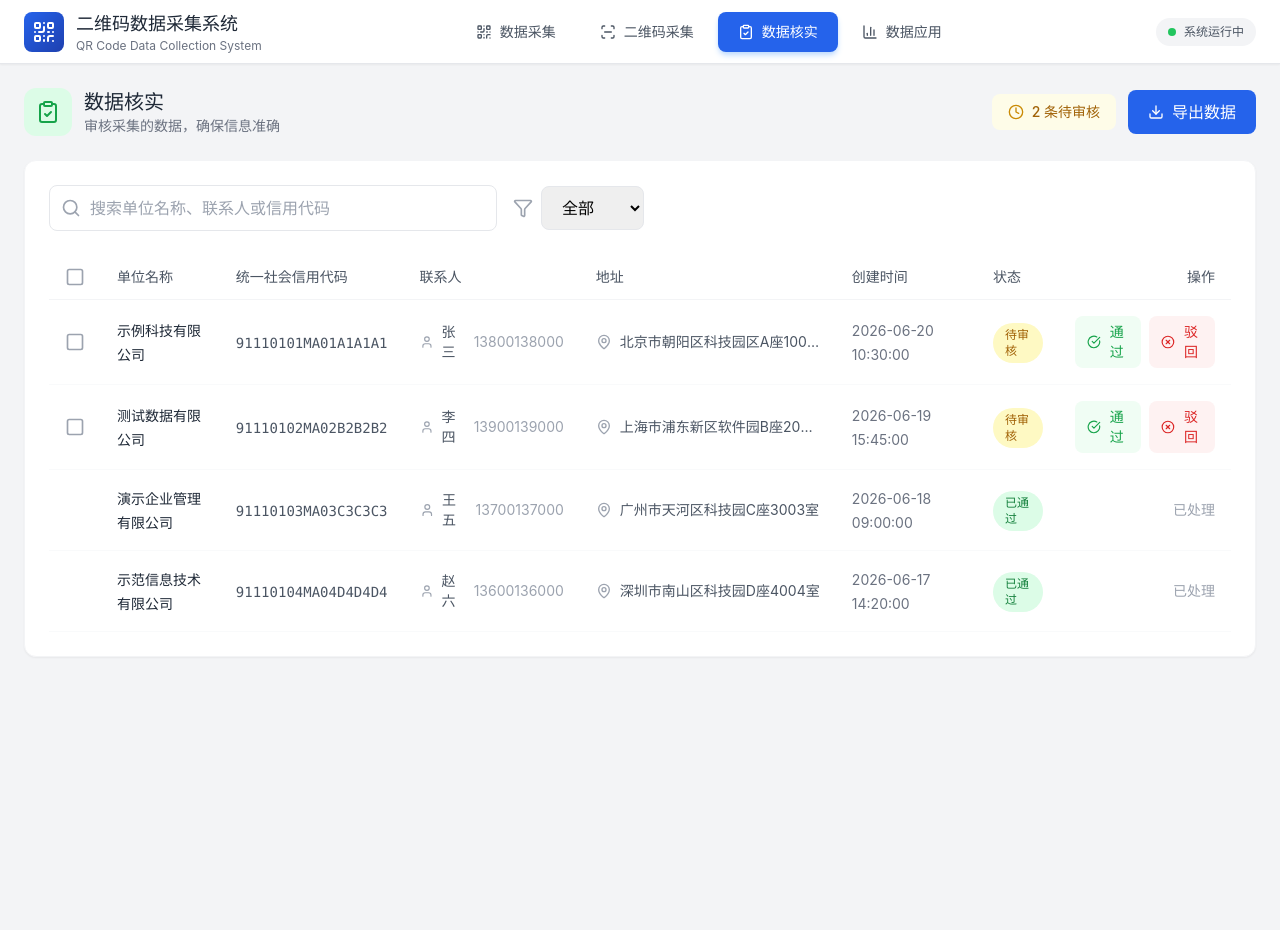
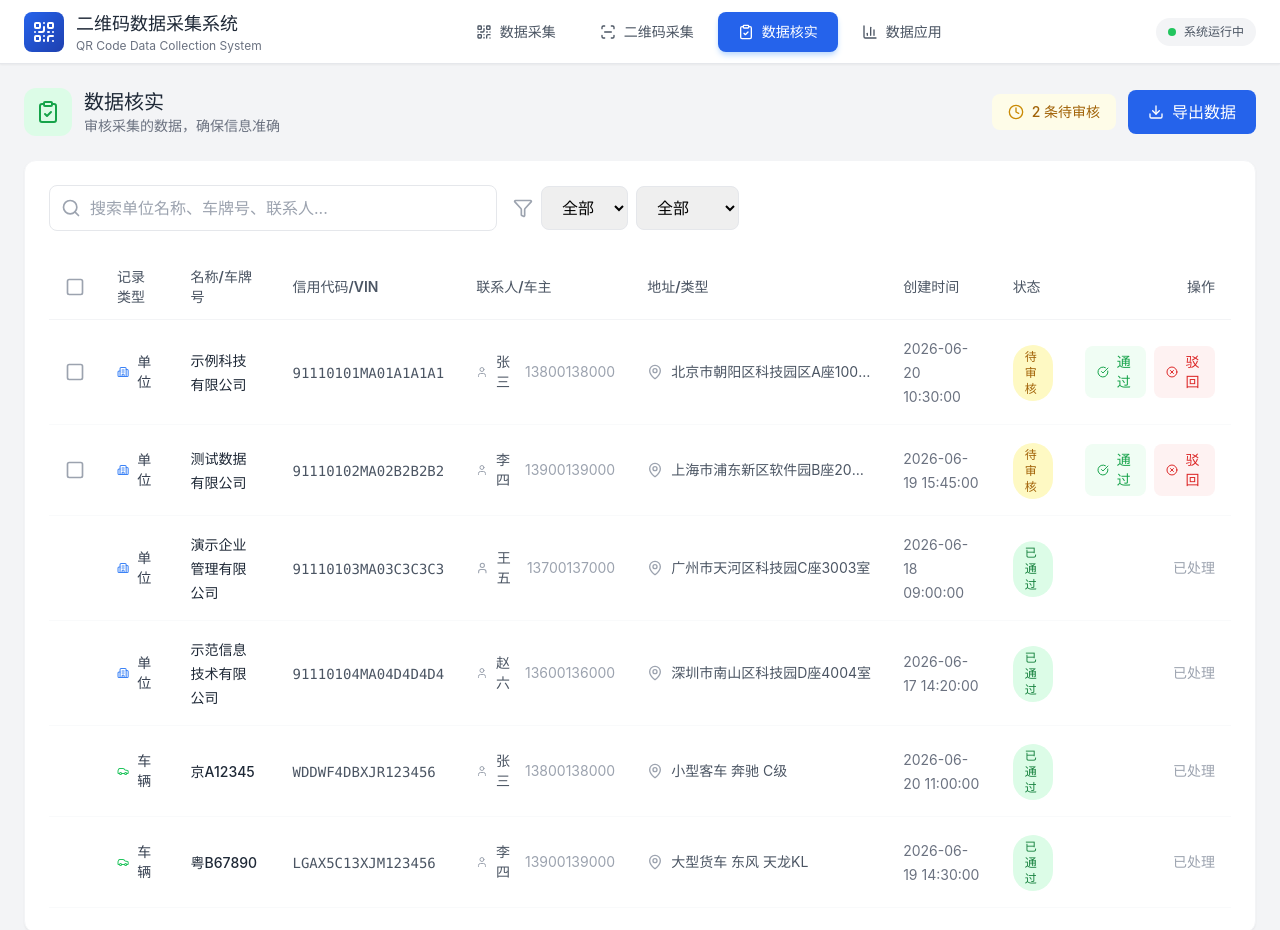
Before and after one commit to tangyushan119/33erweima, a Vue app: page /data-verify in a window 1280 px wide. Shown: the top 930 px of the page. Before the commit the page ends 800 px from the top, so only its background shows below. Built offline with nearby package versions, Linux system fonts and the light colour scheme.

Commit message:
.2543649736892921:d0ccf1ab7a01c6c1374ed78a608a443e_6a37974e6723e158876f59e7.6a379f876723e158876f5b26.6a379f87757acb40a67794ea:Trae CN.T(2026/6/21 16:23:35)

```diff
--- a/src/pages/DataVerify.vue
+++ b/src/pages/DataVerify.vue
@@ -1,11 +1,12 @@
 <script setup lang="ts">
 import { ref, computed } from 'vue'
-import { ClipboardCheck, CheckCircle, XCircle, Search, Filter, Clock, User, MapPin, CheckSquare, Square, Download, AlertCircle } from 'lucide-vue-next'
-import { useDataStore } from '@/stores/dataStore'
+import { ClipboardCheck, CheckCircle, XCircle, Search, Filter, Clock, User, MapPin, CheckSquare, Square, Download, AlertCircle, Car, Building2 } from 'lucide-vue-next'
+import { useDataStore, type VehicleRecord } from '@/stores/dataStore'
 import { exportToExcel, exportToCsv, validateExportData, type ExportFieldConfig, type ExportValidationResult } from '@/lib/export'
 
 const searchKeyword = ref('')
 const filterStatus = ref('all')
+const filterType = ref('all')
 const selectedIds = ref<string[]>([])
 const exportFormat = ref<'excel' | 'csv'>('excel')
 const showExportModal = ref(false)
@@ -13,10 +14,17 @@ const validationResult = ref<ExportValidationResult | null>(null)
 
 const dataStore = useDataStore()
 
-const allRecords = computed(() => [
-  ...dataStore.pendingRecords,
-  ...dataStore.approvedRecords,
-  ...dataStore.rejectedRecords,
+interface AuditRecord extends VehicleRecord {
+  recordType?: 'vehicle' | 'unit'
+}
+
+const allRecords = computed((): AuditRecord[] => [
+  ...dataStore.pendingRecords.map(r => ({ ...r, recordType: 'unit' as const })),
+  ...dataStore.approvedRecords.map(r => ({ ...r, recordType: 'unit' as const })),
+  ...dataStore.rejectedRecords.map(r => ({ ...r, recordType: 'unit' as const })),
+  ...dataStore.vehiclePendingRecords.map(r => ({ ...r, recordType: 'vehicle' as const })),
+  ...dataStore.vehicleApprovedRecords.map(r => ({ ...r, recordType: 'vehicle' as const })),
+  ...dataStore.vehicleRejectedRecords.map(r => ({ ...r, recordType: 'vehicle' as const })),
 ])
 
 const statusOptions = [
@@ -26,6 +34,12 @@ const statusOptions = [
   { value: 'rejected', label: '已驳回' },
 ]
 
+const typeOptions = [
+  { value: 'all', label: '全部' },
+  { value: 'unit', label: '单位' },
+  { value: 'vehicle', label: '车辆' },
+]
+
 const filteredRecords = computed(() => {
   let result = allRecords.value
 
@@ -33,19 +47,32 @@ const filteredRecords = computed(() => {
     result = result.filter(record => record.status === filterStatus.value)
   }
 
+  if (filterType.value !== 'all') {
+    result = result.filter(record => record.recordType === filterType.value)
+  }
+
   if (searchKeyword.value) {
     const keyword = searchKeyword.value.toLowerCase()
-    result = result.filter(record =>
-      record.unitName.toLowerCase().includes(keyword) ||
-      record.contactName.toLowerCase().includes(keyword) ||
-      record.creditCode.toLowerCase().includes(keyword)
-    )
+    result = result.filter(record => {
+      if (record.recordType === 'vehicle') {
+        return record.plateNumber.toLowerCase().includes(keyword) ||
+               record.vehicleBrand.toLowerCase().includes(keyword) ||
+               record.ownerName.toLowerCase().includes(keyword) ||
+               record.unitName.toLowerCase().includes(keyword)
+      } else {
+        return record.unitName.toLowerCase().includes(keyword) ||
+               record.contactName.toLowerCase().includes(keyword) ||
+               record.creditCode.toLowerCase().includes(keyword)
+      }
+    })
   }
 
   return result
 })
 
-const pendingCount = computed(() => dataStore.pendingRecords.length)
+const pendingCount = computed(() =>
+  dataStore.pendingRecords.length + dataStore.vehiclePendingRecords.length
+)
 
 const pendingRecords = computed(() => {
   return filteredRecords.value.filter(r => r.status === 'pending')
@@ -62,13 +89,24 @@ const handleFilterChange = () => {
   selectedIds.value = []
 }
 
-const handleApprove = (id: string) => {
-  dataStore.approveRecord(id)
+const handleApprove = (id: string, recordType: 'unit' | 'vehicle') => {
+  if (recordType === 'vehicle') {
+    dataStore.approveVehicleRecord(id)
+  } else {
+    dataStore.approveRecord(id)
+  }
   selectedIds.value = selectedIds.value.filter(i => i !== id)
 }
 
-const handleReject = (id: string) => {
-  dataStore.rejectRecord(id)
+const handleReject = (id: string, recordType: 'unit' | 'vehicle') => {
+  const reason = prompt('请输入驳回原因：')
+  if (reason !== null) {
+    if (recordType === 'vehicle') {
+      dataStore.rejectVehicleRecord(id, reason)
+    } else {
+      dataStore.rejectRecord(id)
+    }
+  }
   selectedIds.value = selectedIds.value.filter(i => i !== id)
 }
 
@@ -91,13 +129,50 @@ const handleSelectOne = (id: string) => {
 
 const handleBatchApprove = () => {
   if (selectedIds.value.length === 0) return
-  dataStore.batchApproveRecords(selectedIds.value)
+  const unitIds: string[] = []
+  const vehicleIds: string[] = []
+
+  pendingRecords.value.forEach(r => {
+    if (r.recordType === 'vehicle') {
+      vehicleIds.push(r.id)
+    } else {
+      unitIds.push(r.id)
+    }
+  })
+
+  if (unitIds.length > 0) {
+    dataStore.batchApproveRecords(unitIds)
+  }
+  if (vehicleIds.length > 0) {
+    vehicleIds.forEach(id => dataStore.approveVehicleRecord(id))
+  }
+
   selectedIds.value = []
 }
 
 const handleBatchReject = () => {
   if (selectedIds.value.length === 0) return
-  dataStore.batchRejectRecords(selectedIds.value)
+  const reason = prompt('请输入驳回原因：')
+  if (reason === null) return
+
+  const unitIds: string[] = []
+  const vehicleIds: string[] = []
+
+  pendingRecords.value.forEach(r => {
+    if (r.recordType === 'vehicle') {
+      vehicleIds.push(r.id)
+    } else {
+      unitIds.push(r.id)
+    }
+  })
+
+  if (unitIds.length > 0) {
+    dataStore.batchRejectRecords(unitIds)
+  }
+  if (vehicleIds.length > 0) {
+    vehicleIds.forEach(id => dataStore.rejectVehicleRecord(id, reason))
+  }
+
   selectedIds.value = []
 }
 
@@ -128,11 +203,16 @@ const getStatusText = (status: string) => {
 }
 
 const exportFields: ExportFieldConfig[] = [
-  { key: 'unitName', label: '单位名称', required: true },
-  { key: 'creditCode', label: '统一社会信用代码', required: true },
-  { key: 'contactName', label: '联系人', required: true },
-  { key: 'contactPhone', label: '联系电话', required: true },
+  { key: 'recordType', label: '记录类型', formatter: (v) => (v === 'vehicle' ? '车辆' : '单位') },
+  { key: 'unitName', label: '单位名称' },
+  { key: 'plateNumber', label: '车牌号' },
+  { key: 'creditCode', label: '统一社会信用代码' },
+  { key: 'contactName', label: '联系人/车主' },
+  { key: 'contactPhone', label: '联系电话/车主电话' },
   { key: 'address', label: '地址' },
+  { key: 'vehicleType', label: '车辆类型' },
+  { key: 'vehicleBrand', label: '车辆品牌' },
+  { key: 'vehicleModel', label: '车辆型号' },
   { key: 'createTime', label: '创建时间' },
   { key: 'status', label: '状态', formatter: (v) => getStatusText(v as string) },
 ]
@@ -209,13 +289,22 @@ const performExport = () => {
             v-model="searchKeyword"
             @keyup.enter="handleSearch"
             type="text"
-            placeholder="搜索单位名称、联系人或信用代码"
+            placeholder="搜索单位名称、车牌号、联系人..."
             class="w-full pl-10 pr-4 py-2.5 border border-gray-200 rounded-lg focus:ring-2 focus:ring-blue-500 focus:border-blue-500"
           />
         </div>
 
         <div class="flex items-center gap-2">
           <Filter class="w-5 h-5 text-gray-400" />
+          <select
+            v-model="filterType"
+            @change="handleFilterChange"
+            class="px-4 py-2.5 border border-gray-200 rounded-lg focus:ring-2 focus:ring-blue-500 focus:border-blue-500"
+          >
+            <option v-for="option in typeOptions" :key="option.value" :value="option.value">
+              {{ option.label }}
+            </option>
+          </select>
           <select
             v-model="filterStatus"
             @change="handleFilterChange"
@@ -268,10 +357,11 @@ const performExport = () => {
                   <Square v-else class="w-5 h-5" />
                 </button>
               </th>
-              <th class="text-left py-3 px-4 text-sm font-semibold text-gray-600">单位名称</th>
-              <th class="text-left py-3 px-4 text-sm font-semibold text-gray-600">统一社会信用代码</th>
-              <th class="text-left py-3 px-4 text-sm font-semibold text-gray-600">联系人</th>
-              <th class="text-left py-3 px-4 text-sm font-semibold text-gray-600">地址</th>
+              <th class="text-left py-3 px-4 text-sm font-semibold text-gray-600">记录类型</th>
+              <th class="text-left py-3 px-4 text-sm font-semibold text-gray-600">名称/车牌号</th>
+              <th class="text-left py-3 px-4 text-sm font-semibold text-gray-600">信用代码/VIN</th>
+              <th class="text-left py-3 px-4 text-sm font-semibold text-gray-600">联系人/车主</th>
+              <th class="text-left py-3 px-4 text-sm font-semibold text-gray-600">地址/类型</th>
               <th class="text-left py-3 px-4 text-sm font-semibold text-gray-600">创建时间</th>
               <th class="text-left py-3 px-4 text-sm font-semibold text-gray-600">状态</th>
               <th class="text-right py-3 px-4 text-sm font-semibold text-gray-600">操作</th>
@@ -290,22 +380,39 @@ const performExport = () => {
                 </button>
               </td>
               <td class="py-4 px-4">
-                <span class="text-sm font-medium text-gray-800">{{ record.unitName }}</span>
+                <div class="flex items-center gap-2">
+                  <Building2 v-if="record.recordType === 'unit'" class="w-4 h-4 text-blue-500" />
+                  <Car v-else class="w-4 h-4 text-green-500" />
+                  <span class="text-sm font-medium text-gray-700">{{ record.recordType === 'unit' ? '单位' : '车辆' }}</span>
+                </div>
               </td>
               <td class="py-4 px-4">
-                <span class="text-sm text-gray-600 font-mono">{{ record.creditCode }}</span>
+                <span class="text-sm font-medium text-gray-800">
+                  {{ record.recordType === 'vehicle' ? record.plateNumber : record.unitName }}
+                </span>
+              </td>
+              <td class="py-4 px-4">
+                <span class="text-sm text-gray-600 font-mono">
+                  {{ record.recordType === 'vehicle' ? record.vin : record.creditCode }}
+                </span>
               </td>
               <td class="py-4 px-4">
                 <div class="flex items-center gap-2">
                   <User class="w-4 h-4 text-gray-400" />
-                  <span class="text-sm text-gray-600">{{ record.contactName }}</span>
-                  <span class="text-sm text-gray-400">{{ record.contactPhone }}</span>
+                  <span class="text-sm text-gray-600">
+                    {{ record.recordType === 'vehicle' ? record.ownerName : record.contactName }}
+                  </span>
+                  <span class="text-sm text-gray-400">
+                    {{ record.recordType === 'vehicle' ? record.ownerPhone : record.contactPhone }}
+                  </span>
                 </div>
               </td>
               <td class="py-4 px-4">
                 <div class="flex items-center gap-2">
                   <MapPin class="w-4 h-4 text-gray-400" />
-                  <span class="text-sm text-gray-600 truncate max-w-[200px]">{{ record.address }}</span>
+                  <span class="text-sm text-gray-600 truncate max-w-[200px]">
+                    {{ record.recordType === 'vehicle' ? (record.vehicleType + ' ' + record.vehicleBrand + ' ' + record.vehicleModel) : record.address }}
+                  </span>
                 </div>
               </td>
               <td class="py-4 px-4">
@@ -323,7 +430,7 @@ const performExport = () => {
                 <div class="flex items-center justify-end gap-2">
                   <button
                     v-if="record.status === 'pending'"
-                    @click="handleApprove(record.id)"
+                    @click="handleApprove(record.id, record.recordType || 'unit')"
                     class="flex items-center gap-1 px-3 py-1.5 text-sm font-medium text-green-600 bg-green-50 rounded-lg hover:bg-green-100 transition-colors"
                   >
                     <CheckCircle class="w-4 h-4" />
@@ -331,7 +438,7 @@ const performExport = () => {
                   </button>
                   <button
                     v-if="record.status === 'pending'"
-                    @click="handleReject(record.id)"
+                    @click="handleReject(record.id, record.recordType || 'unit')"
                     class="flex items-center gap-1 px-3 py-1.5 text-sm font-medium text-red-600 bg-red-50 rounded-lg hover:bg-red-100 transition-colors"
                   >
                     <XCircle class="w-4 h-4" />
--- a/src/pages/VehicleEntry.vue
+++ b/src/pages/VehicleEntry.vue
@@ -1,6 +1,6 @@
 <script setup lang="ts">
 import { ref, computed } from 'vue'
-import { Car, Info, Edit2, Trash2, Eye, EyeOff, CheckCircle, XCircle } from 'lucide-vue-next'
+import { Car, Info, Edit2, Trash2, Eye, EyeOff } from 'lucide-vue-next'
 import VehicleForm from '@/components/VehicleForm.vue'
 import { useDataStore, type VehicleRecord } from '@/stores/dataStore'
 
@@ -87,24 +87,11 @@ const handleToggleStatus = (id: string) => {
   dataStore.toggleVehicleActiveStatus(id)
 }
 
-const handleApprove = (id: string) => {
-  if (confirm('确定审核通过这条车辆记录吗？')) {
-    dataStore.approveVehicleRecord(id)
-  }
-}
-
-const handleReject = (id: string) => {
-  const reason = prompt('请输入驳回原因：')
-  if (reason !== null) {
-    dataStore.rejectVehicleRecord(id, reason)
-  }
-}
-
 const handleReset = () => {
   editingVehicle.value = null
 }
 
-const getAuditStatusText = (status: VehicleRecord['auditStatus']) => {
+const getStatusText = (status: VehicleRecord['status']) => {
   switch (status) {
     case 'pending': return '待审核'
     case 'approved': return '已通过'
@@ -113,7 +100,7 @@ const getAuditStatusText = (status: VehicleRecord['auditStatus']) => {
   }
 }
 
-const getAuditStatusClass = (status: VehicleRecord['auditStatus']) => {
+const getStatusClass = (status: VehicleRecord['status']) => {
   switch (status) {
     case 'pending': return 'bg-yellow-100 text-yellow-700'
     case 'approved': return 'bg-green-100 text-green-700'
@@ -228,12 +215,12 @@ const getAuditStatusClass = (status: VehicleRecord['auditStatus']) => {
                   <span class="text-sm font-bold text-gray-800">{{ vehicle.plateNumber }}</span>
                   <span
                     class="px-2 py-0.5 rounded-full text-xs font-medium"
-                    :class="getAuditStatusClass(vehicle.auditStatus)"
+                    :class="getStatusClass(vehicle.status)"
                   >
-                    {{ getAuditStatusText(vehicle.auditStatus) }}
+                    {{ getStatusText(vehicle.status) }}
                   </span>
                   <span
-                    v-if="vehicle.auditStatus === 'approved'"
+                    v-if="vehicle.status === 'approved'"
                     class="px-2 py-0.5 rounded-full text-xs font-medium"
                     :class="vehicle.activeStatus === 'active' ? 'bg-blue-100 text-blue-700' : 'bg-gray-100 text-gray-600'"
                   >
@@ -241,23 +228,7 @@ const getAuditStatusClass = (status: VehicleRecord['auditStatus']) => {
                   </span>
                 </div>
                 <div class="flex items-center gap-1">
-                  <template v-if="vehicle.auditStatus === 'pending'">
-                    <button
-                      @click="handleApprove(vehicle.id)"
-                      class="p-1.5 text-gray-400 hover:text-green-600 hover:bg-green-50 rounded transition-colors"
-                      title="审核通过"
-                    >
-                      <CheckCircle class="w-4 h-4" />
-                    </button>
-                    <button
-                      @click="handleReject(vehicle.id)"
-                      class="p-1.5 text-gray-400 hover:text-red-600 hover:bg-red-50 rounded transition-colors"
-                      title="驳回"
-                    >
-                      <XCircle class="w-4 h-4" />
-                    </button>
-                  </template>
-                  <template v-if="vehicle.auditStatus === 'approved'">
+                  <template v-if="vehicle.status === 'approved'">
                     <button
                       @click="handleToggleStatus(vehicle.id)"
                       class="p-1.5 text-gray-400 hover:text-blue-600 hover:bg-blue-50 rounded transition-colors"
@@ -267,7 +238,7 @@ const getAuditStatusClass = (status: VehicleRecord['auditStatus']) => {
                       <EyeOff v-else class="w-4 h-4" />
                     </button>
                   </template>
-                  <template v-if="vehicle.auditStatus !== 'approved'">
+                  <template v-if="vehicle.status !== 'approved'">
                     <button
                       @click="handleEdit(vehicle)"
                       class="p-1.5 text-gray-400 hover:text-blue-600 hover:bg-blue-50 rounded transition-colors"
--- a/src/stores/dataStore.ts
+++ b/src/stores/dataStore.ts
@@ -49,7 +49,7 @@ export interface VehicleRecord {
   ownerPhone: string
   unitId: string
   unitName: string
-  auditStatus: 'pending' | 'approved' | 'rejected'
+  status: 'pending' | 'approved' | 'rejected'
   activeStatus: 'active' | 'inactive'
   createTime: string
   updateTime: string
@@ -168,7 +168,7 @@ const defaultVehicleApprovedRecords: VehicleRecord[] = [
     ownerPhone: '13800138000',
     unitId: '3',
     unitName: '演示企业管理有限公司',
-    auditStatus: 'approved',
+    status: 'approved',
     activeStatus: 'active',
     createTime: '2026-06-20 11:00:00',
     updateTime: '2026-06-20 11:00:00',
@@ -187,7 +187,7 @@ const defaultVehicleApprovedRecords: VehicleRecord[] = [
     ownerPhone: '13900139000',
     unitId: '4',
     unitName: '示范信息技术有限公司',
-    auditStatus: 'approved',
+    status: 'approved',
     activeStatus: 'active',
     createTime: '2026-06-19 14:30:00',
     updateTime: '2026-06-19 14:30:00',
@@ -384,7 +384,7 @@ export const useDataStore = defineStore('data', () => {
     saveToStorage(STORAGE_KEYS.OPERATION_LOGS, operationLogs.value)
   }
 
-  const addVehicleRecord = (record: Omit<VehicleRecord, 'id' | 'createTime' | 'updateTime' | 'auditStatus' | 'activeStatus'>) => {
+  const addVehicleRecord = (record: Omit<VehicleRecord, 'id' | 'createTime' | 'updateTime' | 'status' | 'activeStatus'>) => {
     const now = new Date().toLocaleString('zh-CN', {
       year: 'numeric',
       month: '2-digit',
@@ -397,7 +397,7 @@ export const useDataStore = defineStore('data', () => {
     const newRecord: VehicleRecord = {
       ...record,
       id: 'v' + Date.now(),
-      auditStatus: 'pending',
+      status: 'pending',
       activeStatus: 'active',
       createTime: now,
       updateTime: now,
@@ -408,7 +408,7 @@ export const useDataStore = defineStore('data', () => {
     return newRecord
   }
 
-  const updateVehicleRecord = (id: string, record: Partial<Omit<VehicleRecord, 'id' | 'createTime' | 'auditStatus' | 'activeStatus'>>) => {
+  const updateVehicleRecord = (id: string, record: Partial<Omit<VehicleRecord, 'id' | 'createTime' | 'status' | 'activeStatus'>>) => {
     const pendingIndex = vehiclePendingRecords.value.findIndex(r => r.id === id)
     if (pendingIndex !== -1) {
       const updateTime = new Date().toLocaleString('zh-CN', {
@@ -446,7 +446,7 @@ export const useDataStore = defineStore('data', () => {
         ...vehicleRejectedRecords.value[rejectedIndex],
         ...record,
         updateTime,
-        auditStatus: 'pending',
+        status: 'pending',
         rejectReason: undefined,
       }
       vehiclePendingRecords.value.unshift(vehicleRejectedRecords.value.splice(rejectedIndex, 1)[0])
@@ -459,21 +459,11 @@ export const useDataStore = defineStore('data', () => {
     return null
   }
 
-  const submitVehicleForAudit = (id: string) => {
-    const pendingIndex = vehiclePendingRecords.value.findIndex(r => r.id === id)
-    if (pendingIndex !== -1) {
-      const vehicle = vehiclePendingRecords.value[pendingIndex]
-      addOperationLog('submit_vehicle', vehicle.id, vehicle.plateNumber, `提交车辆审核：${vehicle.plateNumber}`)
-      return vehicle
-    }
-    return null
-  }
-
   const approveVehicleRecord = (id: string) => {
     const index = vehiclePendingRecords.value.findIndex(r => r.id === id)
     if (index !== -1) {
       const record = vehiclePendingRecords.value.splice(index, 1)[0]
-      record.auditStatus = 'approved'
+      record.status = 'approved'
       vehicleApprovedRecords.value.unshift(record)
       saveRecords()
       addOperationLog('approve', record.id, record.plateNumber, `车辆审核通过：${record.plateNumber}`)
@@ -486,7 +476,7 @@ export const useDataStore = defineStore('data', () => {
     const index = vehiclePendingRecords.value.findIndex(r => r.id === id)
     if (index !== -1) {
       const record = vehiclePendingRecords.value.splice(index, 1)[0]
-      record.auditStatus = 'rejected'
+      record.status = 'rejected'
       record.rejectReason = reason
       vehicleRejectedRecords.value.unshift(record)
       saveRecords()
@@ -572,7 +562,6 @@ export const useDataStore = defineStore('data', () => {
     clearLogs,
     addVehicleRecord,
     updateVehicleRecord,
-    submitVehicleForAudit,
     approveVehicleRecord,
     rejectVehicleRecord,
     deleteVehicleRecord,
```
